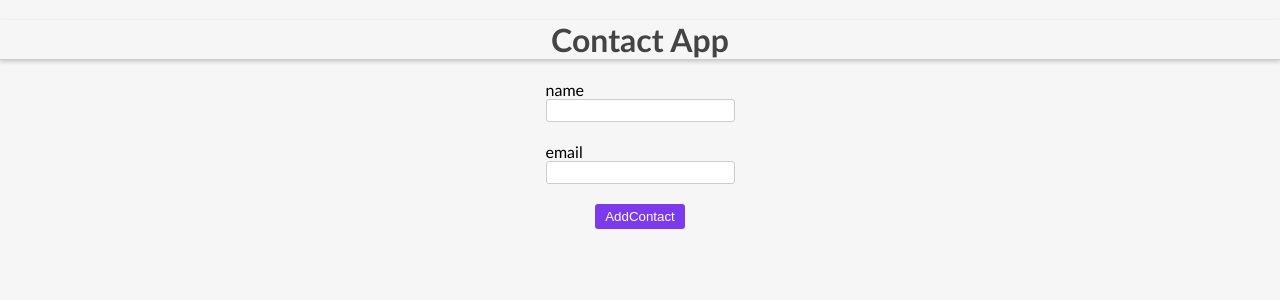
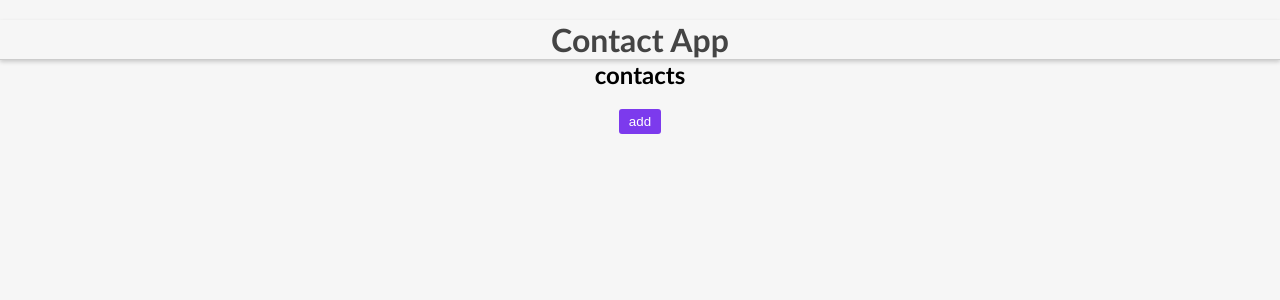
Before and after one commit to Behrooz-zendehdel/Contact-List-with-react, a React (Create React App) app: page / in a window 1280 px wide. Shown: the top 300 px of the page. Built offline with nearby package versions, Linux system fonts and the light colour scheme.

Commit message:
add button to add data

```diff
--- a/src/App.js
+++ b/src/App.js
@@ -1,40 +1,55 @@
-import { useEffect, useState } from 'react';
-import './App.css';
-import AddContact from './components/AddContact/AddContact';
-import ContactList from './components/ContactList/ContactList';
+import { useEffect, useState } from "react";
+import { Route } from "react-router-dom";
+import { Switch } from "react-router-dom";
+import "./App.css";
+import AddContact from "./components/AddContact/AddContact";
+import ContactList from "./components/ContactList/ContactList";
 
 function App() {
   const [contacts, setContacts] = useState([]);
 
-
   const addContactHandler = (contact) => {
-
-    setContacts([...contacts, { id: Math.ceil(Math.random() * 100), ...contact }]);
-  }
+    setContacts([
+      ...contacts,
+      { id: Math.ceil(Math.random() * 100), ...contact },
+    ]);
+  };
   const deleteContactHandler = (id) => {
     // console.log('clicked',id)
-    const filteredContacts = contacts.filter((c) => c.id !== id)
-    setContacts(filteredContacts)
-  }
+    const filteredContacts = contacts.filter((c) => c.id !== id);
+    setContacts(filteredContacts);
+  };
   useEffect(() => {
-    const saveContacts = JSON.parse(localStorage.getItem('contacts'));
+    const saveContacts = JSON.parse(localStorage.getItem("contacts"));
     if (saveContacts) setContacts(saveContacts);
-  }, [])
+  }, []);
 
   useEffect(() => {
-    localStorage.setItem('contacts', JSON.stringify(contacts))
-  }, [contacts])
-
+    localStorage.setItem("contacts", JSON.stringify(contacts));
+  }, [contacts]);
 
   return (
     <main className="App">
       <h1>Contact App</h1>
-      <section>
-        <AddContact addContactHandler={addContactHandler} />
-      </section>
-      <section>
-        <ContactList contacts={contacts} onDelete={deleteContactHandler} />
-      </section>
+
+      <Switch>
+        <Route
+          path="/add"
+          render={(props) => (
+            <AddContact addContactHandler={addContactHandler} {...props} />
+          )}
+        />
+        <Route
+          path="/"
+          render={() => (
+            <ContactList contacts={contacts} onDelete={deleteContactHandler} />
+          )}
+        />
+      </Switch>
+
+      {/* <AddContact addContactHandler={addContactHandler} />
+
+      <ContactList contacts={contacts} onDelete={deleteContactHandler} /> */}
     </main>
   );
 }
--- a/src/components/AddContact/AddContact.js
+++ b/src/components/AddContact/AddContact.js
@@ -1,6 +1,6 @@
 import { useState } from "react";
 import './AddContact.css'
-const AddContact = ({ addContactHandler }) => {
+const AddContact = ({ addContactHandler, history }) => {
     const [contact, setContact] = useState({ name: "", email: "" });
 
     const changeHandler = (e) => {
@@ -15,6 +15,7 @@ const AddContact = ({ addContactHandler }) => {
         e.preventDefault();
         addContactHandler(contact);
         setContact({ name: "", email: "" });
+        history.push('/')
     };
 
     return (
--- /dev/null
+++ b/src/components/ContactList/Contact/Contact.js
@@ -0,0 +1,22 @@
+import userImage from '../../../asset/images-removebg-preview.png'
+
+
+const Contact = ({ contact, onDelete }) => {
+    const { email, name, id } = contact;
+
+    return (
+        <div className='item' key={id}>
+
+            <div style={{ display: 'flex', alignItems: 'center' }}>
+                <img src={userImage} alt="user" />
+                <div >
+                    <p>name : {name}</p>
+                    <p>email : {email}</p>
+                </div>
+            </div>
+            <button onClick={() => onDelete(id)}>delete</button>
+        </div>
+    );
+}
+
+export default Contact;
--- a/src/components/ContactList/ContactList.css
+++ b/src/components/ContactList/ContactList.css
@@ -27,3 +27,13 @@
   width: 50px;
   height: 50px;
 }
+.btnlink {
+  cursor: pointer;
+  border: none;
+  outline: none;
+  margin-top: 20px;
+  padding: 5px 10px;
+  color: #fff;
+  background-color: #7c3aed;
+  border-radius: 3px;
+}
--- a/src/components/ContactList/ContactList.js
+++ b/src/components/ContactList/ContactList.js
@@ -1,24 +1,22 @@
 import './ContactList.css'
-import userImage from '../../asset/images-removebg-preview.png'
-
+import { Link } from 'react-router-dom';
+import Contact from './Contact/Contact';
 const ContactList = ({ contacts, onDelete }) => {
 
     return (
         <section className='contactList'>
+
+            <div >
+                <h2>contacts</h2>
+                <Link to="/add">
+                    <button className='btnlink'>add</button>
+                </Link>
+            </div>
             {
                 contacts.map((contact) => {
-                    const { name, email, id } = contact;
+                    // const { name, email, id } = contact;
                     return (
-                        <div className='item' key={id}>
-                            <div style={{display:'flex', alignItems:'center'}}>
-                                <img src={userImage} alt="user" />
-                                <div >
-                                    <p>name : {name}</p>
-                                    <p>email : {email}</p>
-                                </div>
-                            </div>
-                            <button onClick={() => onDelete(id)}>delete</button>
-                        </div>
+                        <Contact contact={contact} onDelete={onDelete} />
                     )
                 })
             }
--- a/src/index.js
+++ b/src/index.js
@@ -2,10 +2,13 @@ import React from 'react';
 import ReactDOM from 'react-dom';
 import './index.css';
 import App from './App';
+import { BrowserRouter } from 'react-router-dom';
 
 ReactDOM.render(
   <React.StrictMode>
-    <App />
-  </React.StrictMode>,
+    <BrowserRouter>
+      <App />
+    </BrowserRouter>
+  </React.StrictMode >,
   document.getElementById('root')
 );
```
